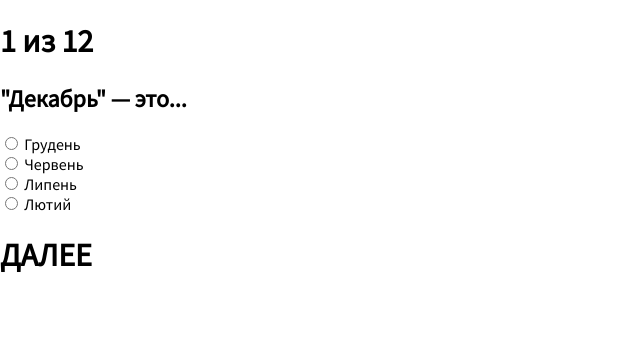
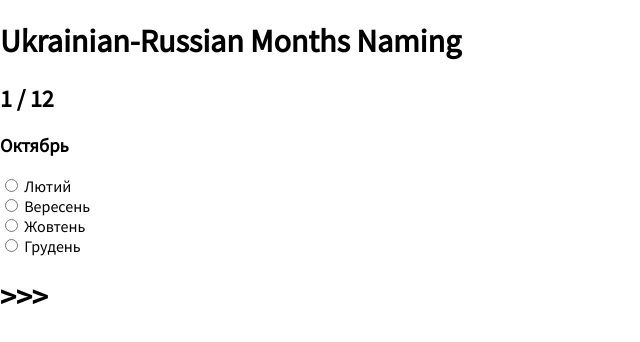
Before and after one commit to TimurRin/pastaquiz, a Svelte app: page / in a window 1280 px wide. Shown: the top 342 px of the page, without its empty margins (0-640 px from the left). Built offline with nearby package versions, Linux system fonts and the light colour scheme.

Commit message:
Multiple quiz support Workspace structure

```diff
--- a/src/App.svelte
+++ b/src/App.svelte
@@ -1,136 +1,13 @@
 <script>
-	const QUESTIONS = [
-		["Cічень", "Январь"],
-		["Лютий", "Февраль"],
-		["Березень", "Март"],
-		["Квітень", "Апрель"],
-		["Травень", "Май"],
-		["Червень", "Июнь"],
-		["Липень", "Июль"],
-		["Серпень", "Август"],
-		["Вересень", "Сентябрь"],
-		["Жовтень", "Октябрь"],
-		["Листопад", "Ноябрь"],
-		["Грудень", "Декабрь"],
-	];
-
-	const OPTIONS_PER_QUESTION = Math.min(4, QUESTIONS.length);
-
-	let questions = [];
-	let currentQuestionId = -1;
-	let currentOptions = [];
-	let answers = [];
-	let correctAnswer;
-	let currentAnswer = null;
-
-	let reversed = true;
-
-	let results = false;
-
-	function reset() {
-		currentQuestionId = -1;
-		answers = [];
-		questions = [];
-		results = false;
-
-		while (questions.length < QUESTIONS.length) {
-			let questionId = Math.floor(Math.random() * QUESTIONS.length);
-			if (!questions.includes(questionId)) {
-				questions.push(questionId);
-			}
-		}
-
-		nextQuestion();
-	}
-
-	function addAnswer() {
-		if (currentAnswer != null) {
-			answers.push({
-				answer: currentAnswer,
-				correctAnswer: currentOptions[correctAnswer],
-				isCorrect: currentAnswer === currentOptions[correctAnswer],
-			});
-			if (nextQuestion()) {
-				results = true;
-			}
-		}
-	}
-
-	function nextQuestion() {
-		currentQuestionId++;
-		correctAnswer = Math.floor(Math.random() * OPTIONS_PER_QUESTION);
-		currentOptions = [];
-		currentAnswer = null;
-
-		if (currentQuestionId < questions.length) {
-			currentOptions[correctAnswer] =
-				QUESTIONS[questions[currentQuestionId]][reversed ? 0 : 1];
-
-			for (let i = 0; i < OPTIONS_PER_QUESTION; i++) {
-				if (i !== correctAnswer) {
-					while (true) {
-						let variant =
-							QUESTIONS[
-								Math.floor(Math.random() * QUESTIONS.length)
-							][reversed ? 0 : 1];
-						if (!currentOptions.includes(variant)) {
-							currentOptions[i] = variant;
-							break;
-						}
-					}
-				}
-			}
-		} else {
-			return true;
-		}
-	}
-
-	reset();
+	import Process from "./quiz/Process.svelte";
+	import Result from "./quiz/Result.svelte";
+	import { page } from "./quiz/quiz";
 </script>
 
 <div class="content">
-	{#if results}
-		<!-- <div class="header"><h1>РЕЗУЛЬТАТЫ</h1></div> -->
-		<div class="results">
-			{#each questions as questionId, index}
-				<p>
-					{index + 1}. {QUESTIONS[questionId][reversed ? 1 : 0]} &mdash;
-					<span
-						class={answers[index].isCorrect
-							? "correct"
-							: "incorrect"}>{answers[index].answer}</span
-					>, {answers[index].isCorrect
-						? "правильно!"
-						: "правильный ответ: " + answers[index].correctAnswer}
-				</p>
-			{/each}
-		</div>
+	{#if $page === "result"}
+		<Result />
 	{:else}
-		<div class="header">
-			<h1>{currentQuestionId + 1} из {questions.length}</h1>
-			<h2>
-				"{QUESTIONS[questions[currentQuestionId]][reversed ? 1 : 0]}"
-				&mdash; это...
-			</h2>
-		</div>
-		<form class="quiz">
-			{#each currentOptions as value, index}
-				<div class="form_radio_btn">
-					<input
-						id={"option-" + currentQuestionId + "_" + index}
-						type="radio"
-						name="question"
-						{value}
-						bind:group={currentAnswer}
-					/>
-					<label for={"option-" + currentQuestionId + "_" + index}
-						>{value}</label
-					>
-				</div>
-			{/each}
-		</form>
-		<div class="footer" on:click={addAnswer}>
-			<h1>ДАЛЕЕ</h1>
-		</div>
+		<Process />
 	{/if}
 </div>
--- /dev/null
+++ b/src/quiz/Process.svelte
@@ -0,0 +1,39 @@
+<script>
+    import {
+        process,
+        addAnswer,
+    } from "./quiz";
+
+    let answer = null;
+</script>
+
+<div class="header">
+    <h1>{$process.quizName}</h1>
+    <h2>{$process.question.number} / {$process.questions}</h2>
+    <h3>{$process.question.text}</h3>
+</div>
+<form class="quiz">
+    {#each $process.question.options as value, index}
+        <div class="option-wrapper">
+            <input
+                id={"option-" + $process.question.number + "-" + index}
+                type="radio"
+                name="question"
+                {value}
+                bind:group={answer}
+            />
+            <label for={"option-" + $process.question.number + "-" + index}
+                >{value}</label
+            >
+        </div>
+    {/each}
+</form>
+<div
+    class="footer"
+    on:click={() => {
+        addAnswer(answer)
+        answer = null;
+    }}
+>
+    <h1>>>></h1>
+</div>
--- /dev/null
+++ b/src/quiz/Result.svelte
@@ -0,0 +1,23 @@
+<script>
+    import { result } from "./quiz";
+</script>
+
+{#each $result.questions as questionId, index}
+    <p>
+        {index + 1}. {$result.quiz.pairs[questionId][$result.reversed ? "second" : "first"]} &mdash;
+        <span class={$result.answers[index].isCorrect ? "correct" : "incorrect"}
+            >{$result.answers[index].answer}</span
+        >{$result.answers[index].isCorrect ? "" : (" " + $result.answers[index].correctAnswer)}
+    </p>
+{/each}
+
+<style>
+    span.correct {
+        color: green;
+    }
+
+    span.incorrect {
+        color: firebrick;
+        text-decoration: line-through;
+    }
+</style>
--- /dev/null
+++ b/src/quiz/pool.js
@@ -0,0 +1,19 @@
+export let pool = [
+    {
+        name: "Ukrainian-Russian Months Naming",
+        pairs: [
+            {first: "Cічень", second: "Январь"},
+            {first: "Лютий", second: "Февраль"},
+            {first: "Березень", second: "Март"},
+            {first: "Квітень", second: "Апрель"},
+            {first: "Травень", second: "Май"},
+            {first: "Червень", second: "Июнь"},
+            {first: "Липень", second: "Июль"},
+            {first: "Серпень", second: "Август"},
+            {first: "Вересень", second: "Сентябрь"},
+            {first: "Жовтень", second: "Октябрь"},
+            {first: "Листопад", second: "Ноябрь"},
+            {first: "Грудень", second: "Декабрь"},
+        ]
+    }
+];
--- /dev/null
+++ b/src/quiz/quiz.js
@@ -0,0 +1,106 @@
+import { writable } from "svelte/store";
+import { pool } from "./pool";
+
+let quiz = {};
+let maxQuestions;
+let optionsPerQuestion;
+let currentQuestionId = -1;
+let questions = [];
+let currentOptions = [];
+let answers = [];
+let correctAnswer;
+let reversed = true;
+let results = false;
+
+export const page = writable("process");
+export const process = writable({});
+export const result = writable({});
+
+function updateProcess() {
+    page.set("process");
+    process.set({
+        quizName: quiz.name,
+        question: {
+            text: quiz.pairs[questions[currentQuestionId]][reversed ? "second" : "first"],
+            number: currentQuestionId + 1,
+            options: currentOptions
+        },
+        questions: maxQuestions,
+    });
+}
+
+function updateResult() {
+    page.set("result");
+    result.set({
+        quiz: quiz,
+        reversed: reversed,
+        questions: questions,
+        answers: answers
+    });
+}
+
+function restart(params) {
+    quiz = pool[params.poolId];
+    maxQuestions = Math.min(params.questions, quiz.pairs.length);
+    optionsPerQuestion = Math.min(params.optionsPerQuestion, quiz.pairs.length);
+    currentQuestionId = -1;
+    answers = [];
+    questions = [];
+    results = false;
+
+    while (questions.length < maxQuestions) {
+        let questionId = Math.floor(Math.random() * quiz.pairs.length);
+        if (!questions.includes(questionId)) {
+            questions.push(questionId);
+        }
+    }
+
+    nextQuestion();
+}
+
+export function addAnswer(currentAnswer) {
+    if (currentAnswer != null) {
+        answers.push({
+            answer: currentAnswer,
+            correctAnswer: currentOptions[correctAnswer],
+            isCorrect: currentAnswer === currentOptions[correctAnswer],
+        });
+        if (nextQuestion()) {
+            updateResult();
+        }
+    }
+}
+
+function nextQuestion() {
+    currentQuestionId++;
+    if (currentQuestionId < questions.length) {
+        currentOptions = [];
+        correctAnswer = Math.floor(Math.random() * optionsPerQuestion);
+        currentOptions[correctAnswer] =
+            quiz.pairs[questions[currentQuestionId]][reversed ? "first" : "second"];
+
+        for (let i = 0; i < optionsPerQuestion; i++) {
+            if (i !== correctAnswer) {
+                while (true) {
+                    let variant =
+                        quiz.pairs[
+                        Math.floor(Math.random() * quiz.pairs.length)
+                        ][reversed ? "first" : "second"];
+                    if (!currentOptions.includes(variant)) {
+                        currentOptions[i] = variant;
+                        break;
+                    }
+                }
+            }
+        }
+        updateProcess();
+    } else {
+        return true;
+    }
+}
+
+restart({
+    poolId: Math.floor(Math.random() * pool.length),
+    questions: 15,
+    optionsPerQuestion: 4,
+});
```
